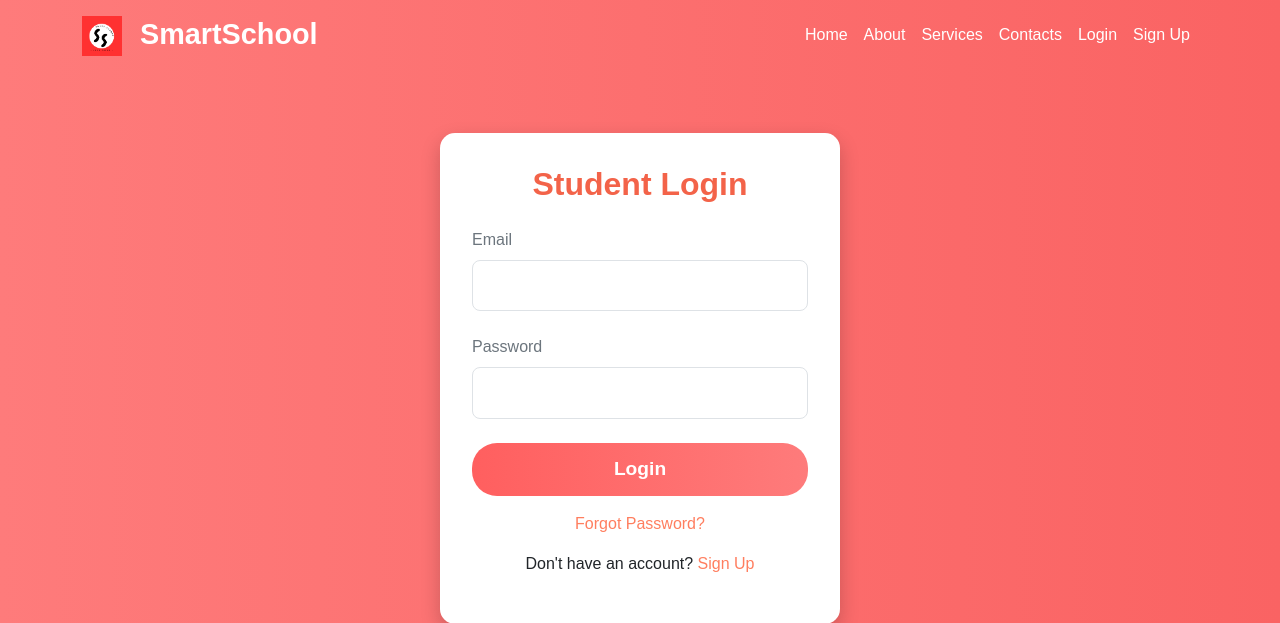
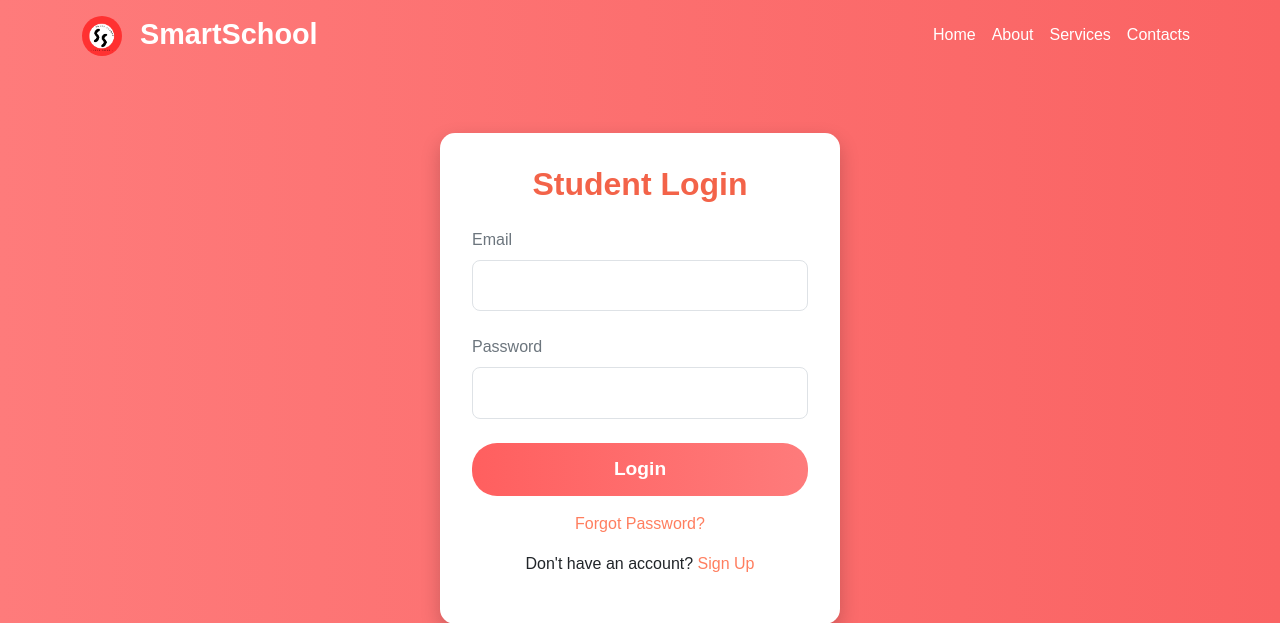
Before and after one commit to johncybersec1/smartsys, a Flask app: page /login in a window 1280 px wide. Shown: the top 623 px of the page. Run offline with Flask 3, Linux system fonts and the light colour scheme.

Commit message:
edited login and teacher dash themes and added logo

```diff
--- a/templates/home.html
+++ b/templates/home.html
@@ -15,6 +15,7 @@
             height: 40px; /* Adjust size of the logo */
             width: auto;
             margin-right: 10px; /* Space between logo and text */
+            border-radius: 50px;
         }
     </style>
 </head>
@@ -46,9 +47,6 @@
                     </li>
                     <li class="nav-item">
                         <a class="nav-link" href="{{ url_for('login') }}">Login</a>
-                    </li>
-                    <li class="nav-item">
-                        <a class="nav-link" href="{{ url_for('register') }}">Sign Up</a>
                     </li>
                 </ul>
             </div>
--- a/templates/login.html
+++ b/templates/login.html
@@ -21,6 +21,7 @@
             height: 40px; /* Adjust size of the logo */
             width: auto;
             margin-right: 10px; /* Space between logo and text */
+            border-radius: 50px;
         }
         .navbar a.navbar-brand {
             font-weight: bold;
@@ -111,12 +112,6 @@
                     <li class="nav-item">
                         <a class="nav-link" href="{{ url_for('contacts') }}">Contacts</a>
                     </li>
-                    <li class="nav-item">
-                        <a class="nav-link" href="{{ url_for('login') }}">Login</a>
-                    </li>
-                    <li class="nav-item">
-                        <a class="nav-link" href="{{ url_for('register') }}">Sign Up</a>
-                    </li>
                 </ul>
             </div>
         </div>
```
